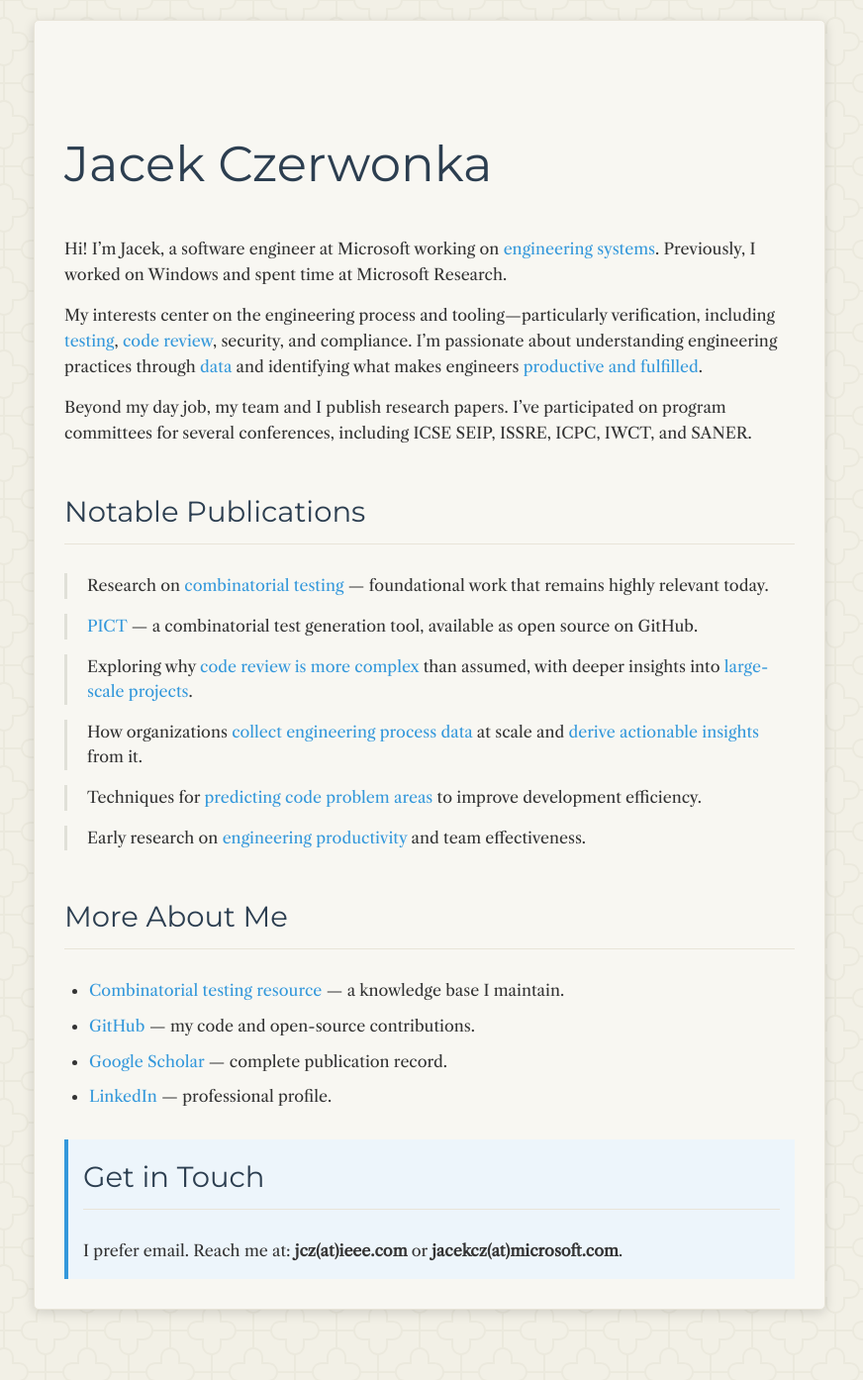
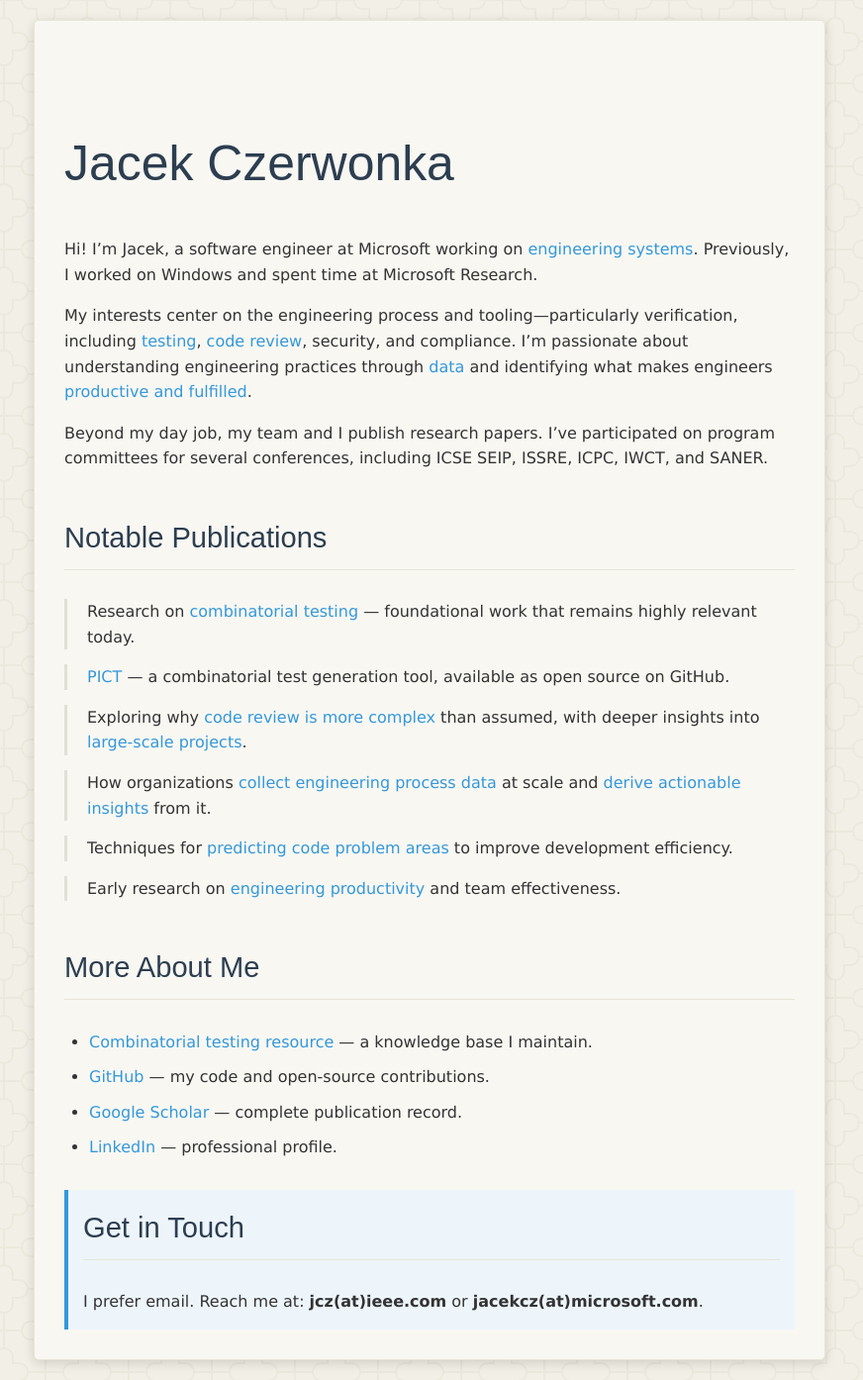
Before and after one commit to jaccz/jaccz.github.io, a Jekyll site: the page built from index.md, in a window 1280 px wide. Shown: the whole page at 99% size, without its empty margins (206-1078 px from the left). Built offline with Jekyll 4.4.1, drawn with Linux system fonts in a browser that asks for light colours; before the commit the page ends 1343 px from its top, so only the background shows below that.

Commit message:
Remove Montserrat and Libre Caslon Text fonts, revert body font-family to Verdana for consistency

```diff
--- a/assets/css/style.css
+++ b/assets/css/style.css
@@ -1,6 +1,4 @@
 /* Custom styles for jacekcz.com */
-
-@import url('https://fonts.googleapis.com/css2?family=Montserrat:wght@400;600;700&family=Libre+Caslon+Text:wght@400&display=swap');
 
 :root {
   /* Light mode variables */
@@ -39,7 +37,7 @@
 }
 
 body {
-  font-family: 'Charter', 'Libre Caslon Text', serif;
+  font-family: Verdana, "Helvetica Neue", Helvetica, sans-serif;
   line-height: 1.6;
   color: var(--text-color);
   background-color: var(--bg-color);
```
